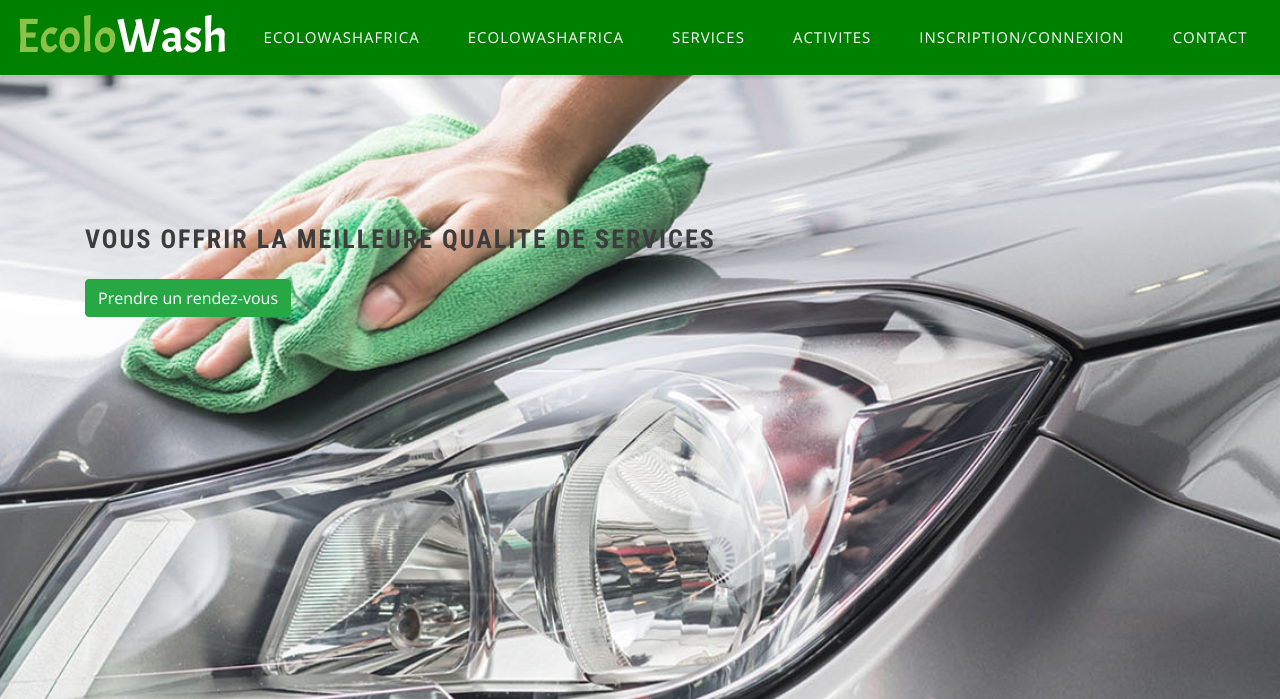
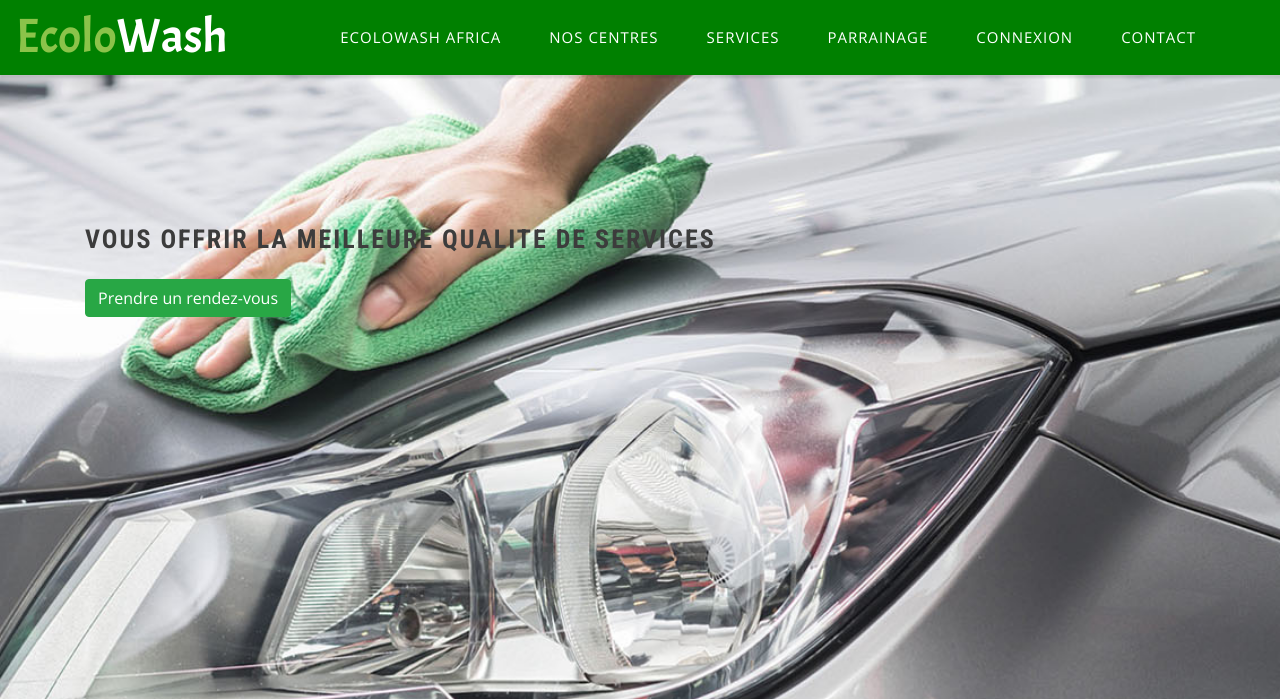
Before and after one commit to feliciaeponou/ecolowash, a PHP site: page /ecolowash/ in a window 1280 px wide. Shown: the top 699 px of the page. Run offline with PHP 8.4, Linux system fonts and the light colour scheme.

Commit message:
modification header et index

```diff
--- /dev/null
+++ b/centres.php
@@ -0,0 +1,3 @@
+<?php
+include ("header.php");
+?>
--- a/header.php
+++ b/header.php
@@ -59,21 +59,21 @@ if (!isset($_SESSION['nom'])) {
 			<div class="collapse navbar-collapse" id="navbarSupportedContent">
 				<ul class="navbar-nav ml-auto text-center mr-lg-5">
 					<li class="nav-item active mr-lg-2 mb-lg-0 mb-2">
-						<a class="nav-link" href="./">ECOLOWASHAFRICA
+						<a class="nav-link" href="apropos">ECOLOWASH AFRICA
 							<span class="sr-only">(current)</span>
 						</a>
 					</li>
 					<li class="nav-item mr-lg-2 mb-lg-0 mb-2">
-						<a class="nav-link" href="apropos">ECOLOWASHAFRICA</a>
+						<a class="nav-link" href="centres.php">NOS CENTRES</a>
 					</li>
 					<li class="nav-item mr-lg-2 mb-lg-0 mb-2">
 						<a class="nav-link" href="services">SERVICES</a>
 					</li>
 					<li class="nav-item mr-lg-2 mb-lg-0 mb-2">
-						<a class="nav-link" href="activites">ACTIVITES</a>
+						<a class="nav-link" href="washtocash">PARRAINAGE</a>
 					</li>
 					<li class="nav-item mr-lg-2 mb-lg-0 mb-2">
-						<a class="nav-link" href="connexion">INSCRIPTION/CONNEXION</a>
+						<a class="nav-link" href="connexion">CONNEXION</a>
 					</li>
 					<li class="nav-item">
 						<a class="nav-link" href="contact">CONTACT</a>
--- a/index.php
+++ b/index.php
@@ -172,14 +172,13 @@ Station Shell Abidjan 2 Plateaux Aghien
 	<div class="gallery py-5" id="projects">
 		<div class="container py-xl-5 py-lg-3">
 			<h3 class="tittle text-center font-weight-bold text-uppercase mb-sm-5 mb-4">
-				<span class="font-weight-bold text-center"></span>Projets</h3>
+				<span class="font-weight-bold text-center"></span>WASH TO CASH</h3>
 			<div class="gallery-info">
 				<div class="row">
-					<div class="col-sm-6 gallery-grids">
-						<a href="images/wash.jpg" class="gallery-box" data-lightbox="example-set" data-title="Petroleum and Gas">
-							<img src="images/wash.jpg" alt="" class="img-fluid zoom-img">
+					<div class="col-sm-10 gallery-grids">
+							<p>Avec notre Offre WASHTOCASH rejoignez une forte communaute et gagner de l'argent en lavant votre voiture</p>
 							<div class="gallery-text-agile  text-center p-2">
-								<h4>Wash To Cash</h4>
+								<h3><a href="essai.pdf">En Savoir Plus</a></h3>
 							</div>
 						</a>
 					</div>
```
